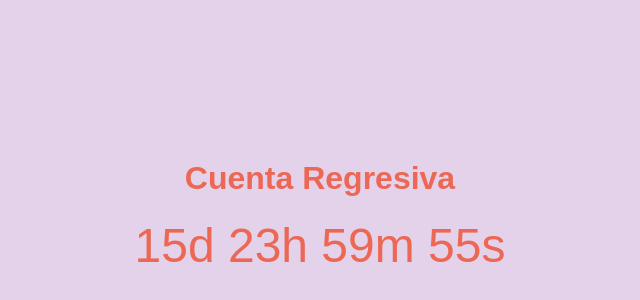
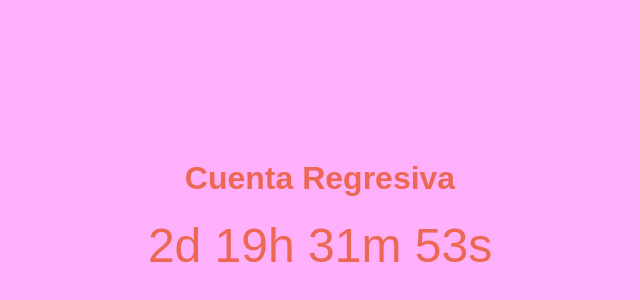
Before and after one commit to rsalna/grulla-19, a plain HTML site: page index.html in a window 1280 px wide. Shown: the part 194-494 px from the top of the page, without its empty margins (320-960 px from the left). Drawn offline with Linux system fonts and the light colour scheme.

Commit message:
final Luz

```diff
--- a/index.html
+++ b/index.html
@@ -12,7 +12,7 @@
         height: 100vh;
         margin: 0;
         font-family: Arial, sans-serif;
-        background-color: #d2b4de96;
+        background-color: #ff00f24f;
         color: white;
       }
       .countdown-container,
--- a/index.js
+++ b/index.js
@@ -1,16 +1,12 @@
 const countdownElement = document.getElementById('countdown');
-const countdownContainer = document.getElementById('countdown-container');
-const finishedContainer = document.getElementById('finished-container');
-
-// Duración de la cuenta regresiva en milisegundos (16 días)
-const countdownDuration = 16 * 24 * 60 * 60 * 1000;
 
 // Función para obtener o establecer la fecha de finalización en localStorage
 function getOrCreateEndDate() {
     let endDate = localStorage.getItem('countdownEndDate');
     if (!endDate) {
-        endDate = new Date().getTime() + countdownDuration;
-        localStorage.setItem('countdownEndDate', endDate);
+        const targetDate = new Date('2024-08-27T00:00:00').getTime();
+        localStorage.setItem('countdownEndDate', targetDate);
+        endDate = targetDate;
     }
     return endDate;
 }
@@ -36,5 +32,7 @@ const interval = setInterval(() => {
     if (distance < 0) {
         clearInterval(interval);
         localStorage.removeItem('countdownEndDate'); // Elimina la fecha de finalización del localStorage
+        // countdownElement.innerHTML = "¡Tiempo finalizado!";
+        location.href = "luz.html";
     }
 }, 1000);
```
